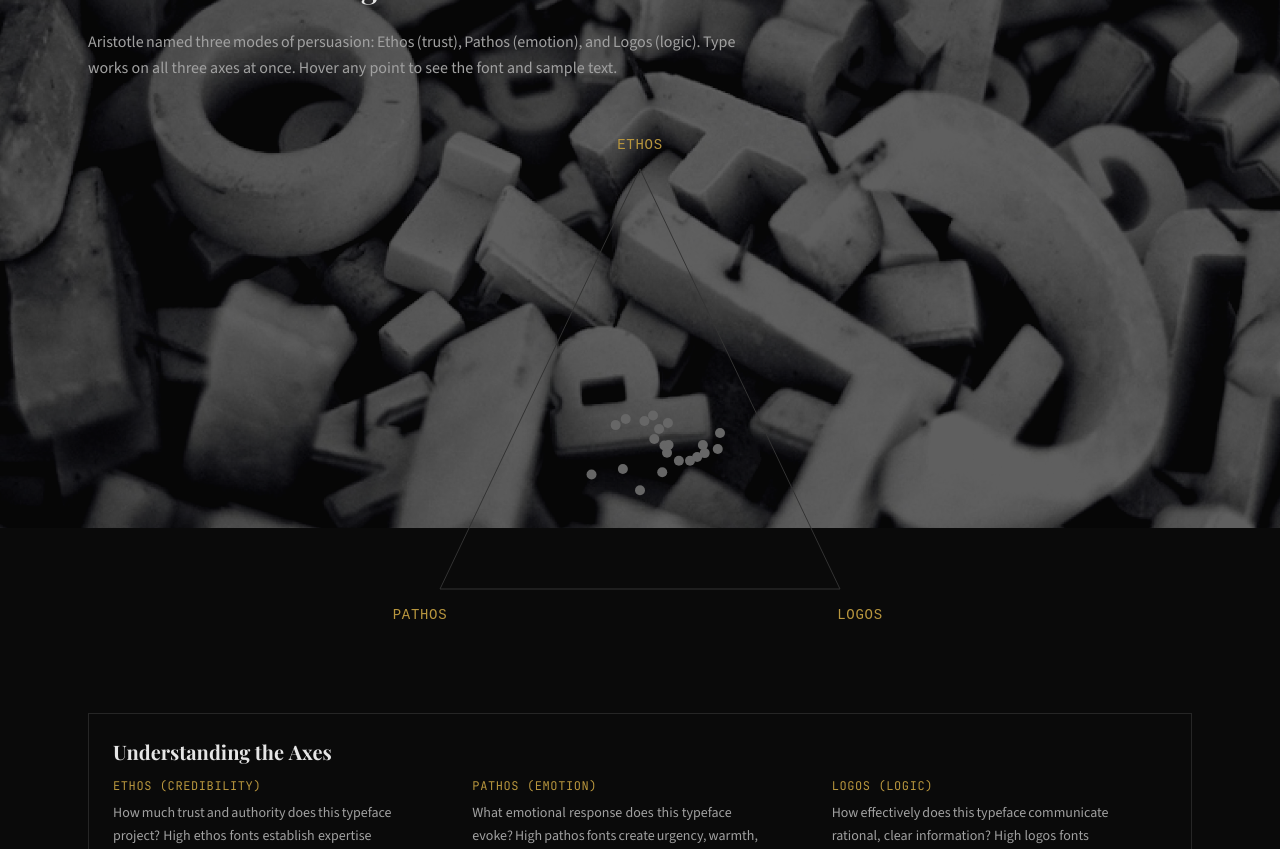
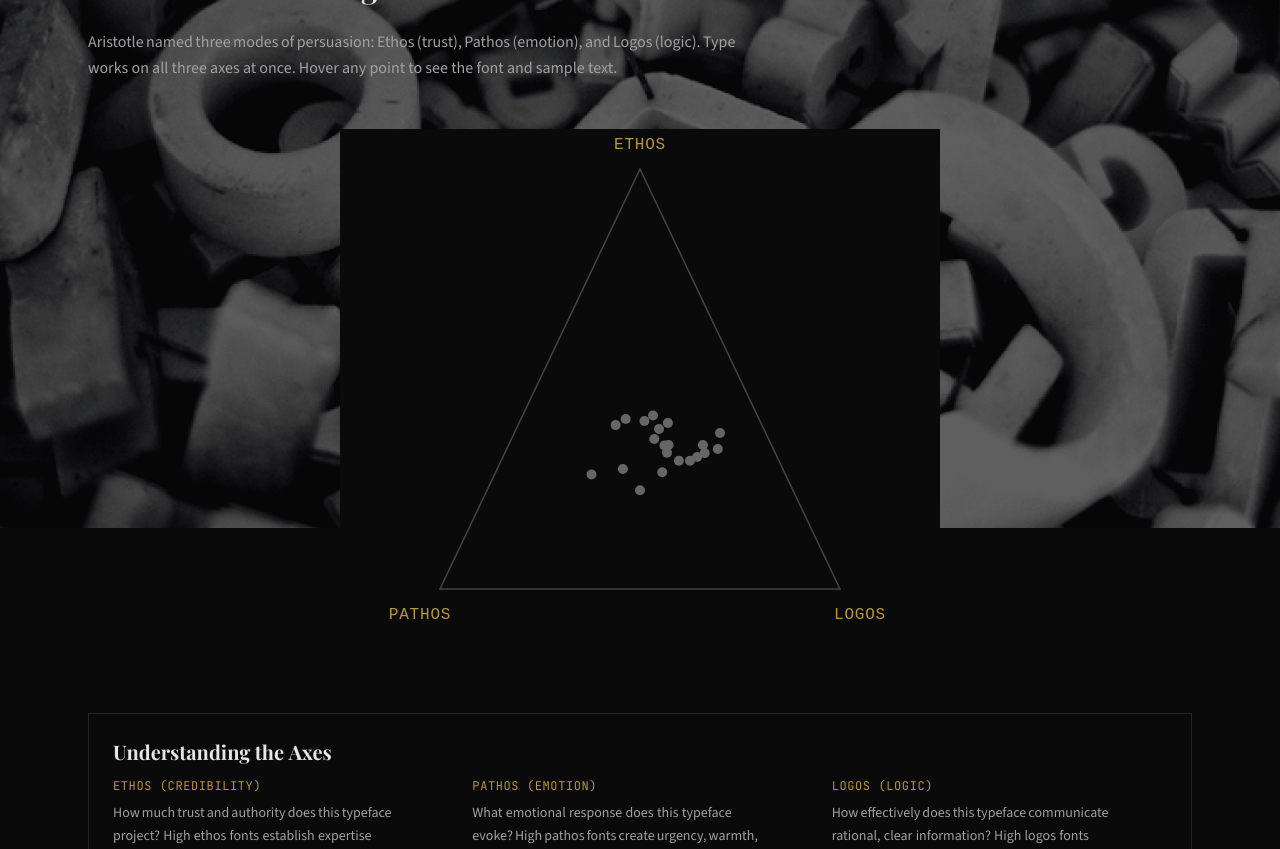
Before and after one commit to speedwarnsf/web-typography, a Next.js app: page /rhetoric in a window 1280 px wide. Shown: the part 480-1329 px from the top of the page. Built offline with nearby package versions, Linux system fonts and the light colour scheme; a web font is replaced by a local one.

Commit message:
Fix: add solid dark background to rhetoric SVG, larger labels

```diff
--- a/src/app/rhetoric/page.tsx
+++ b/src/app/rhetoric/page.tsx
@@ -308,11 +308,12 @@ export default function RhetoricPage() {
             className="w-full h-auto"
             style={{ maxHeight: "520px" }}
           >
+            <rect x="0" y="0" width="600" height="520" fill="#0a0a0a" />
             <polygon
               points="300,40 100,460 500,460"
               fill="none"
-              stroke="#333"
-              strokeWidth="1"
+              stroke="#444"
+              strokeWidth="1.5"
             />
 
             <text
@@ -320,7 +321,7 @@ export default function RhetoricPage() {
               y="20"
               textAnchor="middle"
               fill="#B8963E"
-              fontSize="14"
+              fontSize="16"
               fontFamily="monospace"
               className="uppercase tracking-wider"
             >
@@ -331,7 +332,7 @@ export default function RhetoricPage() {
               y="490"
               textAnchor="middle"
               fill="#B8963E"
-              fontSize="14"
+              fontSize="16"
               fontFamily="monospace"
               className="uppercase tracking-wider"
             >
@@ -342,7 +343,7 @@ export default function RhetoricPage() {
               y="490"
               textAnchor="middle"
               fill="#B8963E"
-              fontSize="14"
+              fontSize="16"
               fontFamily="monospace"
               className="uppercase tracking-wider"
             >
```
